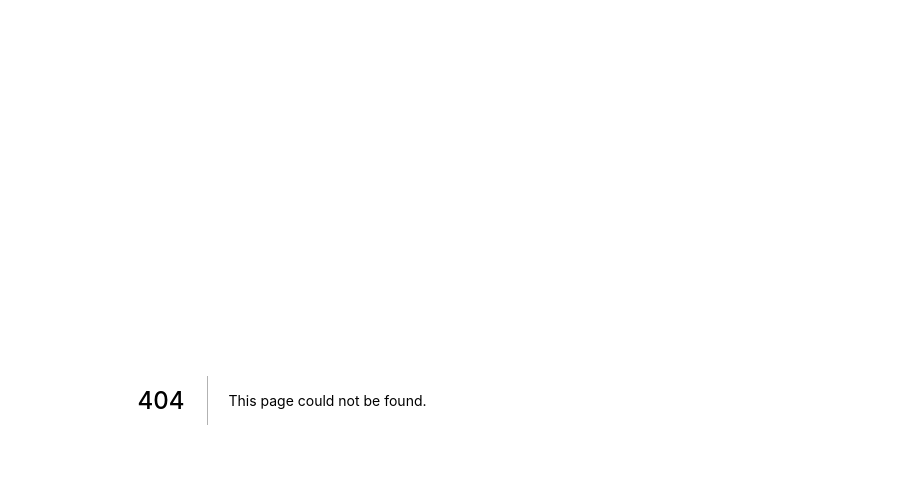
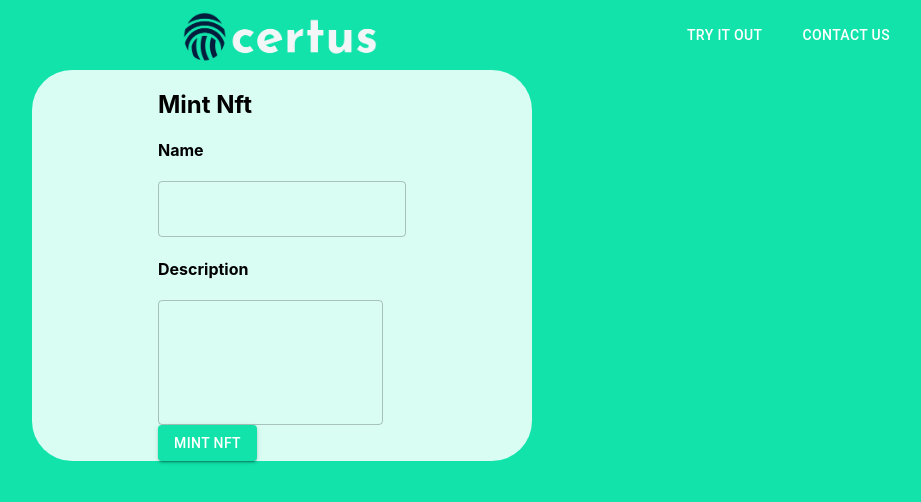
Before and after one commit to victoriarossi/certus-client, a Next.js app: page /mintNft in a window 1280 px wide. Before the commit this address had no page. Shown: the top 502 px of the page, without its empty margins (358-1279 px from the left). Built offline with nearby package versions, Linux system fonts and the light colour scheme.

Commit message:
first mintNft iteration

```diff
--- /dev/null
+++ b/pages/mintNft.jsx
@@ -0,0 +1,72 @@
+import LogIn from "../modules/LogIn";
+import * as React from "react";
+import Head from "next/head";
+import AppAppBar from "../modules/AppAppBar";
+import Box from "@mui/material/Box";
+import {Grid} from "@mui/material";
+import TextField from "@mui/material/TextField";
+import Button from "@mui/material/Button";
+
+
+
+export default function mintNft() {
+    return (
+        <>
+            <Head><title>Certus - Mint Nft</title></Head>
+            <AppAppBar class={AppAppBar}></AppAppBar>
+            <Box
+                position="fixed"
+                sx={{
+                    marginTop: 0,
+                    width: '100%',
+                    height: '100%',
+                    backgroundColor: '#11e3ab',
+                }}
+            >
+                <Box
+                    sx={{
+                        marginTop: '100',
+                        marginLeft: 'auto',
+                        marginRight: 'auto',
+                        marginBottom:'100',
+                        width:500,
+                        borderRadius: 10,
+                        backgroundColor: '#D9FCF3',
+                    }}
+                >
+                    <div
+                        style={{
+                            display: 'flex',
+                            justifyContent: 'center',
+                            alignItems: 'center',
+                            height: '100%'
+                        }}
+                    >
+                        <Grid spacing={2} >
+                            <Grid item xs={12} color="black">
+                                <h2>Mint Nft</h2>
+                            </Grid>
+                            <Grid item xs={12}>
+                                <h4 style={{color:'black'}}>Name</h4>
+                                <TextField id="name" variant="outlined" />
+                            </Grid>
+                            <Grid item xs={12}>
+                                <h4 style={{color:'black'}}>Description</h4>
+                                <TextField id="description" variant="outlined" multiline rows={4} />
+                            </Grid>
+                            {/*<div>*/}
+                            {/*    <h4></h4>*/}
+                            {/*    <TextField id="outlined-basic" label="Outlined" variant="outlined" />*/}
+                            {/*</div>*/}
+                            <Grid item xs={12}>
+                                <Button style={{backgroundColor:'#11e3ab'}} variant="contained" >Mint NFT</Button>
+                            </Grid>
+                        </Grid>
+                    </div>
+                </Box>
+
+            </Box>
+
+        </>
+    )
+}
```
Also changed, not shown: 2 other files (tests, documents, lock files or other folders).
